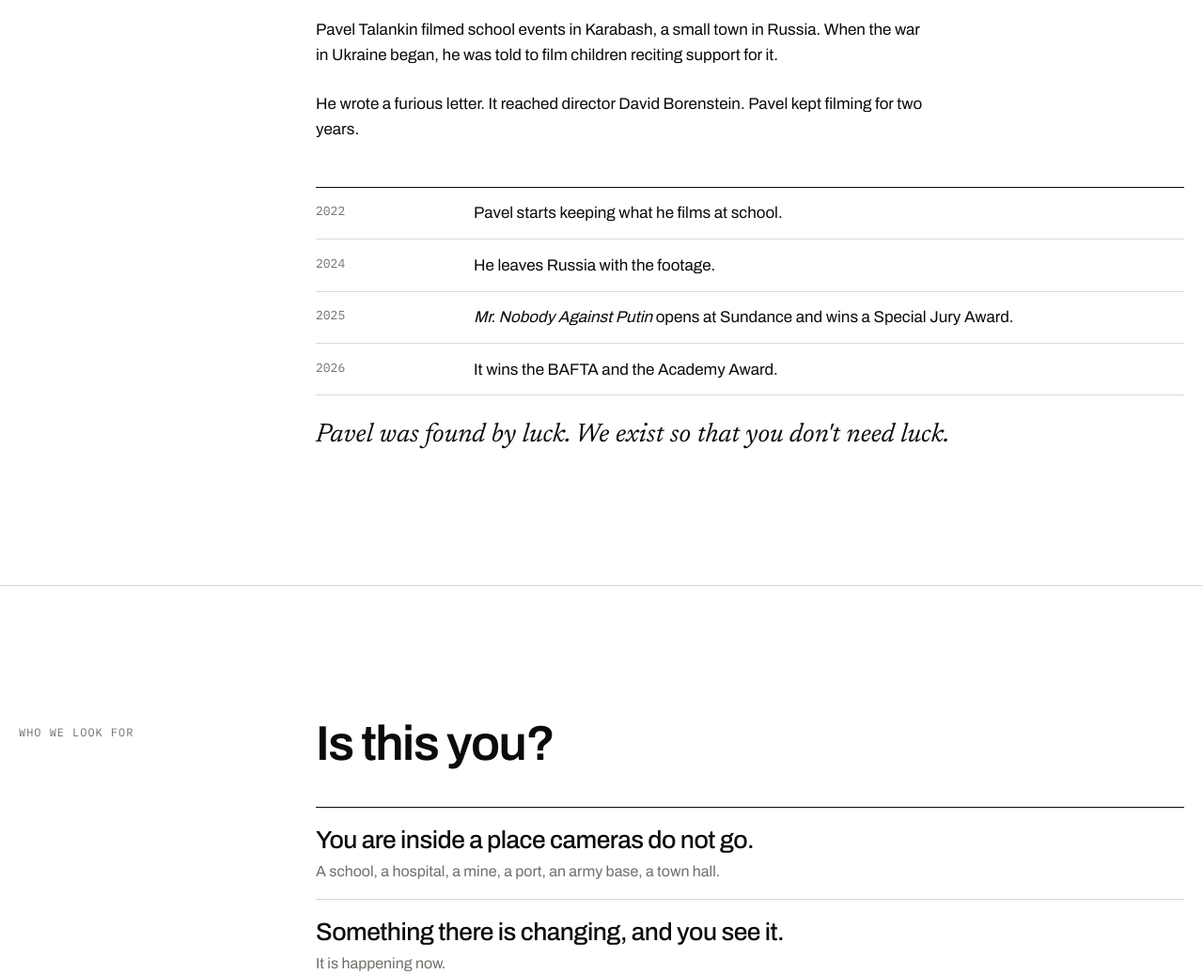
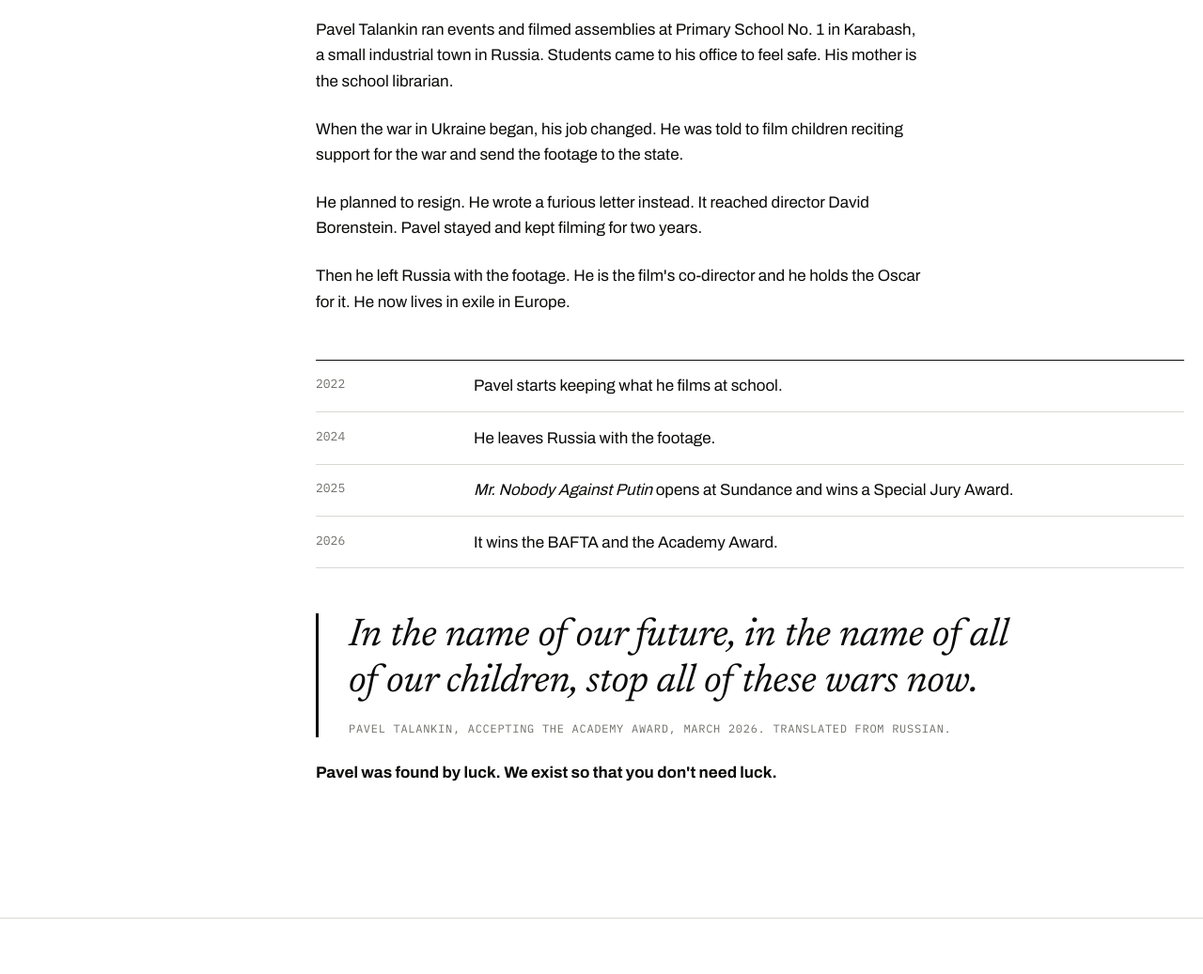
Before and after one commit to apsychas/nobody-international, a website: page site/index.html in a window 1280 px wide. Shown: the part 1340-2377 px from the top of the page at 94% size. Drawn offline with Linux system fonts and the light colour scheme.

Commit message:
Say more about Pavel and add his words from the Oscar speech
Co-Authored-By: Claude Fable 5.2 <noreply@anthropic.com>
Claude-Session: https://claude.ai/code/session_01GjxvwTSFBVtoKR1ExEKtTs

```diff
--- a/site/index.html
+++ b/site/index.html
@@ -62,6 +62,11 @@ h2 { font: 600 clamp(1.75rem, 4.2vw, 3.25rem)/1.06 var(--display); letter-spacin
 .body > * + * { margin-top: 1.5rem }
 .body p { max-width: 38em }
 .voice { font: italic 400 clamp(1.35rem, 2.4vw, 1.75rem)/1.3 var(--voice); max-width: 26em }
+
+/* Pavel's words */
+.said { margin-top: 3rem !important; padding-left: clamp(1rem, 2.5vw, 2rem); border-left: 3px solid var(--ink) }
+.said blockquote { margin: 0; font: italic 400 clamp(1.6rem, 3.4vw, 2.6rem)/1.18 var(--voice); letter-spacing: -.01em; max-width: 20em; text-wrap: balance }
+.said figcaption { margin-top: 1rem; font: 400 .75rem/1.5 var(--code); letter-spacing: .06em; text-transform: uppercase; color: var(--mute) }
 
 /* timeline: a real sequence, dated */
 .dates { margin-top: 3rem !important; border-top: 1px solid var(--ink) }
@@ -146,15 +151,21 @@ footer { padding-block: 2rem 3rem; display: flex; flex-wrap: wrap; justify-conte
     <p class="label">The proof</p>
     <div class="body">
       <h2>A school videographer sent one angry letter. His film won the Oscar.</h2>
-      <p>Pavel Talankin filmed school events in Karabash, a small town in Russia. When the war in Ukraine began, he was told to film children reciting support for it.</p>
-      <p>He wrote a furious letter. It reached director David Borenstein. Pavel kept filming for two years.</p>
+      <p>Pavel Talankin ran events and filmed assemblies at Primary School No. 1 in Karabash, a small industrial town in Russia. Students came to his office to feel safe. His mother is the school librarian.</p>
+      <p>When the war in Ukraine began, his job changed. He was told to film children reciting support for the war and send the footage to the state.</p>
+      <p>He planned to resign. He wrote a furious letter instead. It reached director David Borenstein. Pavel stayed and kept filming for two years.</p>
+      <p>Then he left Russia with the footage. He is the film's co-director and he holds the Oscar for it. He now lives in exile in Europe.</p>
       <ol class="dates">
         <li><time>2022</time><span>Pavel starts keeping what he films at school.</span></li>
         <li><time>2024</time><span>He leaves Russia with the footage.</span></li>
         <li><time>2025</time><span><i>Mr. Nobody Against Putin</i> opens at Sundance and wins a Special Jury Award.</span></li>
         <li><time>2026</time><span>It wins the BAFTA and the Academy Award.</span></li>
       </ol>
-      <p class="voice">Pavel was found by luck. We exist so that you don't need luck.</p>
+      <figure class="said">
+        <blockquote>In the name of our future, in the name of all of our children, stop all of these wars now.</blockquote>
+        <figcaption>Pavel Talankin, accepting the Academy Award, March 2026. Translated from Russian.</figcaption>
+      </figure>
+      <p><b>Pavel was found by luck. We exist so that you don't need luck.</b></p>
     </div>
   </div>
 </section>
```
Also changed, not shown: site/nobody-international.html (+14 -3 lines).
